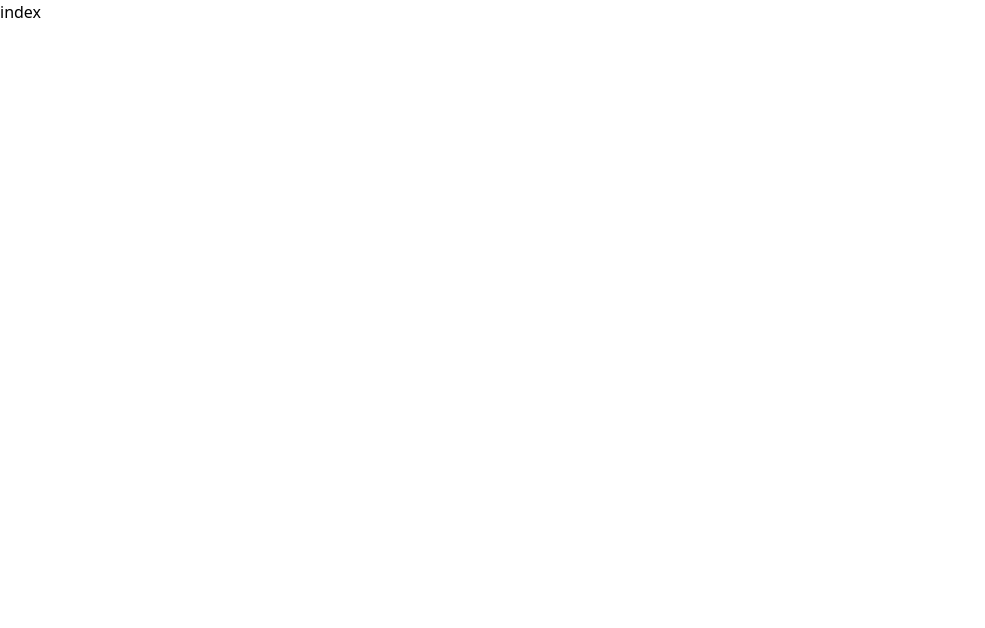
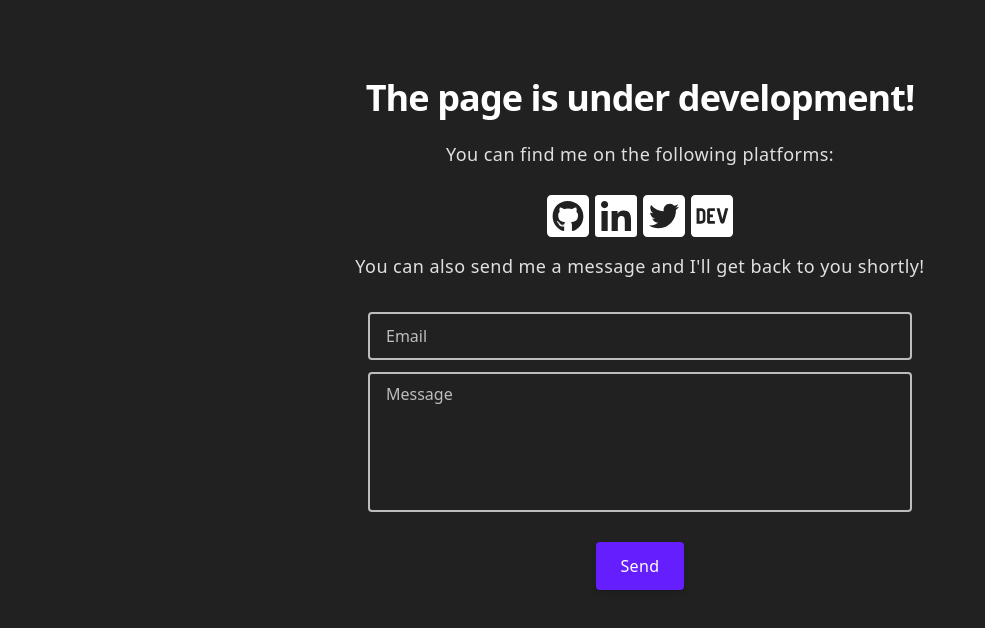
Before and after one commit to edindzabija/edindzabija.com, a Next.js app: page / in a window 1280 px wide. Shown: the top 628 px of the page, without its empty margins (0-985 px from the left). Built offline with nearby package versions, Linux system fonts and the light colour scheme.

Commit message:
placeholder placeholder component with functioning form

```diff
--- /dev/null
+++ b/components/ContactForm.js
@@ -0,0 +1,107 @@
+import { useState } from 'react'
+
+const ContactForm = () => {
+  const [formData, setFormData] = useState({
+    email: '',
+    message: '',
+  })
+
+  const [status, setStatus] = useState({
+    submitted: false,
+    submitting: false,
+    info: { error: false, msg: null },
+  })
+
+  const handleOnSubmit = (e) => {
+    e.preventDefault()
+    setStatus((prevStatus) => ({ ...prevStatus, submitting: true }))
+
+    fetch('https://formspree.io/f/myybqang', {
+      method: 'POST',
+      body: JSON.stringify({
+        email: formData.email,
+        message: formData.message,
+      }),
+      headers: {
+        'Content-Type': 'application/json',
+      },
+    })
+      .then((response) => {
+        handleServerResponse(
+          true,
+          'Thank you, your message has been submitted.'
+        )
+      })
+      .catch((error) => {
+        handleServerResponse(false, error.response.data.error)
+      })
+  }
+
+  const handleServerResponse = (ok, msg) => {
+    if (ok) {
+      setStatus({
+        submitted: true,
+        submitting: false,
+        info: { error: false, msg: msg },
+      })
+      setFormData({
+        email: '',
+        message: '',
+      })
+    } else {
+      setStatus({
+        info: { error: true, msg: msg },
+      })
+    }
+  }
+
+  return (
+    <section id='contactForm'>
+      <form
+        onSubmit={handleOnSubmit}
+        className='w-full md:flex-row md:px-16'
+      >
+        <input
+          className='flex-grow w-full h-12 my-2 px-4 mb-3 text-white transition duration-200 bg-transparent border-2 border-gray-400 rounded appearance-none md:mr-2 md:mb-0 focus:border-deep-purple-accent-200 focus:outline-none focus:shadow-outline'
+          placeholder='Email'
+          required
+          id='email'
+          type='email'
+          value={formData.email}
+          onChange={(e) => setFormData({ ...formData, email: e.target.value })}
+        />
+        <textarea
+          className='resize-none flex-grow w-full py-2 px-4 my-3 text-white transition duration-200 bg-transparent border-2 border-gray-400 rounded appearance-none md:mr-2 md:mb-0 focus:border-deep-purple-accent-200 focus:outline-none focus:shadow-outline'
+          rows='5'
+          cols='35'
+          placeholder='Message'
+          required
+          id='message'
+          type='text-field'
+          value={formData.message}
+          onChange={(e) =>
+            setFormData({ ...formData, message: e.target.value })
+          }
+        />
+        <button
+          type='submit'
+          className='inline-flex items-center justify-center w-full h-12 my-6 px-6 font-medium tracking-wide text-white transition duration-200 rounded shadow-md md:w-auto bg-deep-purple-accent-400 hover:bg-deep-purple-accent-700 focus:shadow-outline focus:outline-none'
+        >
+          Send
+        </button>
+      </form>
+      {status.info.error && (
+        <div className='text-center max-w-md text-xl font-thin tracking-wide text-red-400 sm:mx-auto md:mb-6'>
+          Error: {status.info.msg}
+        </div>
+      )}
+      {!status.info.error && status.info.msg && (
+        <p className='text-center max-w-md text-xl font-thin tracking-wide text-gray-200 sm:mx-auto md:mb-6'>
+          {status.info.msg}
+        </p>
+      )}
+    </section>
+  )
+}
+
+export default ContactForm
--- /dev/null
+++ b/components/Content.js
@@ -0,0 +1,80 @@
+import {
+  FaLinkedin,
+  FaTwitterSquare,
+  FaGithubSquare,
+  FaDev,
+} from 'react-icons/fa'
+
+export const Content = () => {
+  return (
+    <div className='px-4 py-16 mx-auto sm:max-w-xl md:max-w-full lg:max-w-screen-xl md:px-24 lg:px-8 lg:py-20'>
+      <div className='max-w-lg sm:text-center sm:mx-auto'>
+
+        <h2 className='mb-6 font-sans text-3xl font-bold tracking-tight text-gray-900 sm:text-4xl sm:leading-none'>
+          <span className='relative inline-block'>
+            <svg
+              viewBox='0 0 52 24'
+              fill='currentColor'
+              className='absolute top-0 left-0 z-0 hidden w-32 -mt-8 -ml-20 text-blue-gray-100 lg:w-32 lg:-ml-32 lg:-mt-10 sm:block'
+            >
+              <defs>
+                <pattern
+                  id='6b0188f3-b7a1-4e9b-b95e-cad916bb3042'
+                  x='0'
+                  y='0'
+                  width='.135'
+                  height='.30'
+                >
+                  <circle cx='1' cy='1' r='.7' />
+                </pattern>
+              </defs>
+              <rect
+                fill='url(#6b0188f3-b7a1-4e9b-b95e-cad916bb3042)'
+                width='52'
+                height='24'
+              />
+            </svg>
+            <span className='relative bg-white'>The</span>
+          </span>{' '}
+          page is under development!
+        </h2>
+        <p className='text-base text-gray-700 md:text-lg'>
+          You can reach me on the following platforms:
+        </p>
+        <hr className='my-8 border-gray-300' />
+        <div className='flex items-center mb-3 sm:justify-center'>
+          <a
+            href='/'
+            className='text-5xl transition duration-300 hover:shadow-lg'
+          >
+            <FaGithubSquare />
+          </a>
+          <a
+            style={{ color: '#0a66c2' }}
+            href='/'
+            className='text-5xl transition duration-300 hover:shadow-lg'
+          >
+            <FaLinkedin />
+          </a>
+          <a
+            style={{ color: '#4da6e9' }}
+            href='/'
+            className='text-5xl transition duration-300 hover:shadow-lg'
+          >
+            <FaTwitterSquare />
+          </a>
+          <a
+            href='/'
+            className='text-5xl transition duration-300 hover:shadow-lg'
+          >
+            <FaDev />
+          </a>
+        </div>
+        <p className='max-w-xs text-xs text-gray-600 sm:text-sm sm:max-w-sm sm:mx-auto'>
+          Sed ut unde omnis iste natus accusantium doloremque laudantium omnis
+          iste.
+        </p>
+      </div>
+    </div>
+  )
+}
--- /dev/null
+++ b/components/Placeholder.js
@@ -0,0 +1,75 @@
+import {
+  FaLinkedin,
+  FaTwitterSquare,
+  FaGithubSquare,
+  FaDev,
+} from 'react-icons/fa'
+import ContactForm from './ContactForm'
+
+export const Placeholder = () => {
+  return (
+    <div className='h-screen bg-gray-900 flex align-center justify-center'>
+
+      <div className='px-4 pb-16 md:py-16 mx-auto sm:max-w-xl md:max-w-full lg:max-w-screen-xl md:px-24 lg:px-8 lg:py-20'>
+        <div className=' max-w-2xl sm:mx-auto sm:max-w-xl md:max-w-2xl sm:text-center'>
+          <h2 className='mb-6 font-sans text-3xl font-bold tracking-tight text-white sm:text-4xl sm:leading-none'>
+            The page is under development!
+          </h2>
+          <p className='mb-6 text-base font-thin tracking-wide text-gray-300 md:text-lg'>
+            You can find me on the following platforms:
+          </p>
+          {/* social */}
+          <div className='flex items-center mb-3 sm:justify-center'>
+            <a
+              href='/'
+              className='text-white text-5xl transition duration-300 hover:shadow-lg'
+            >
+              <FaGithubSquare />
+            </a>
+            <a
+              href='/'
+              className='text-white text-5xl transition duration-300 hover:shadow-lg'
+            >
+              <FaLinkedin />
+            </a>
+            <a
+              href='/'
+              className='text-white text-5xl transition duration-300 hover:shadow-lg'
+            >
+              <FaTwitterSquare />
+            </a>
+            <a
+              href='/'
+              className='text-white text-5xl transition duration-300 hover:shadow-lg'
+            >
+              <FaDev />
+            </a>
+          </div>
+          {/* social */}
+          <p className='mb-6 text-base font-thin tracking-wide text-gray-300 md:text-lg'>
+            You can also send me a message and I'll get back to you shortly!
+          </p>
+          <div className='flex flex-col items-center'>
+            <ContactForm />
+          </div>
+
+          {/* <a
+            href='/'
+            aria-label='Scroll down'
+            className='flex items-center justify-center w-10 h-10 mx-auto text-white duration-300 transform border border-gray-400 rounded-full hover:text-teal-accent-400 hover:border-teal-accent-400 hover:shadow hover:scale-110'
+          >
+            <svg
+              xmlns='http://www.w3.org/2000/svg'
+              width='12'
+              height='12'
+              viewBox='0 0 12 12'
+              fill='currentColor'
+            >
+              <path d='M10.293,3.293,6,7.586,1.707,3.293A1,1,0,0,0,.293,4.707l5,5a1,1,0,0,0,1.414,0l5-5a1,1,0,1,0-1.414-1.414Z' />
+            </svg>
+          </a> */}
+        </div>
+      </div>
+    </div>
+  )
+}
--- a/package.json
+++ b/package.json
@@ -11,7 +11,8 @@
     "next": "10.0.7",
     "next-seo": "^4.20.0",
     "react": "17.0.1",
-    "react-dom": "17.0.1"
+    "react-dom": "17.0.1",
+    "react-icons": "^4.2.0"
   },
   "devDependencies": {
     "autoprefixer": "^10.2.4",
--- a/pages/index.js
+++ b/pages/index.js
@@ -1,4 +1,6 @@
 import Head from 'next/head'
+import { Content } from '../components/Content'
+import { Placeholder } from '../components/Placeholder'
 
 function Home() {
   return (
@@ -9,7 +11,8 @@ function Home() {
       </Head>
 
       <main>
-        <h1>index</h1>
+        {/* <Content /> */}
+        <Placeholder />
       </main>
     </div>
   )
```
Also changed, not shown: 1 other file (tests, documents, lock files or other folders).
